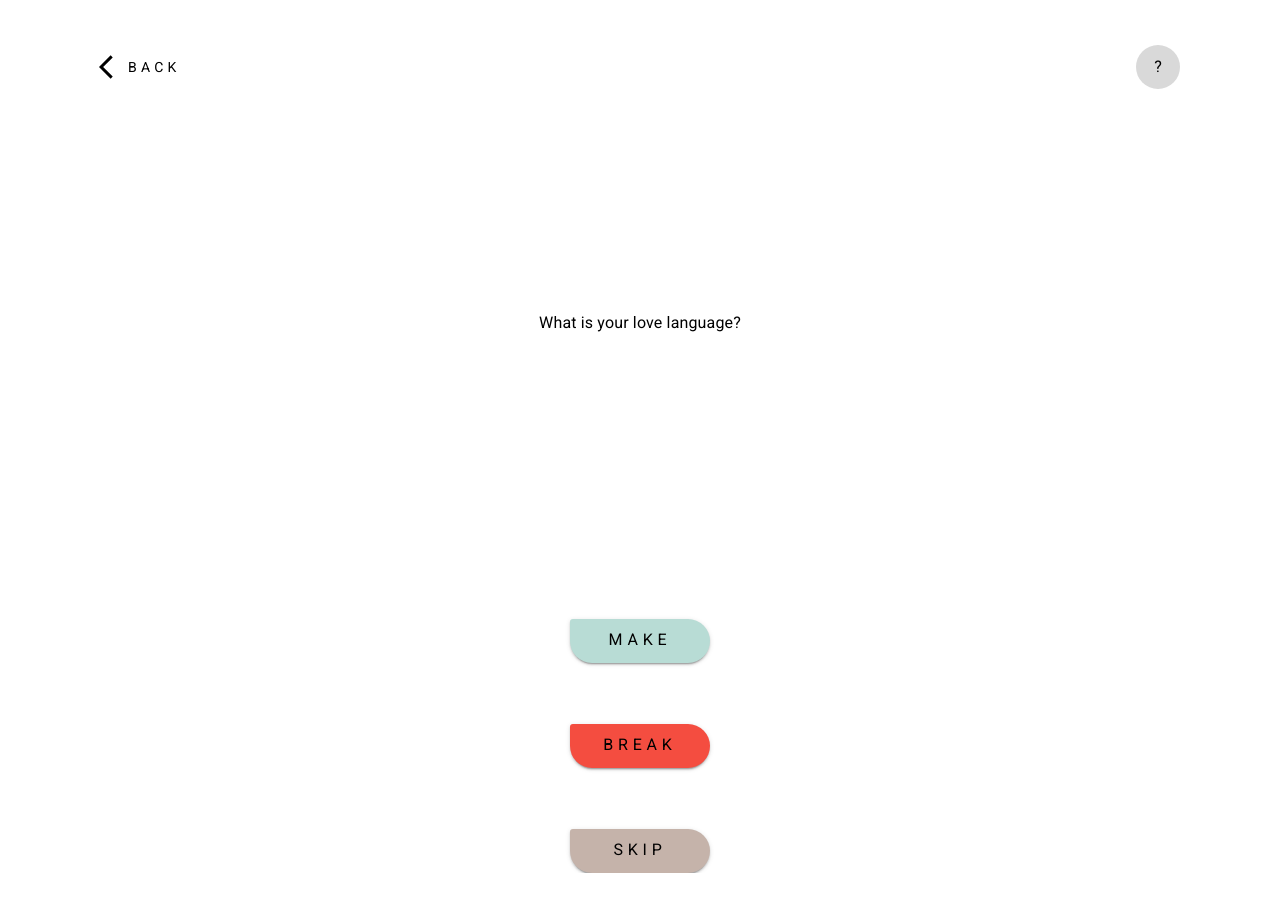
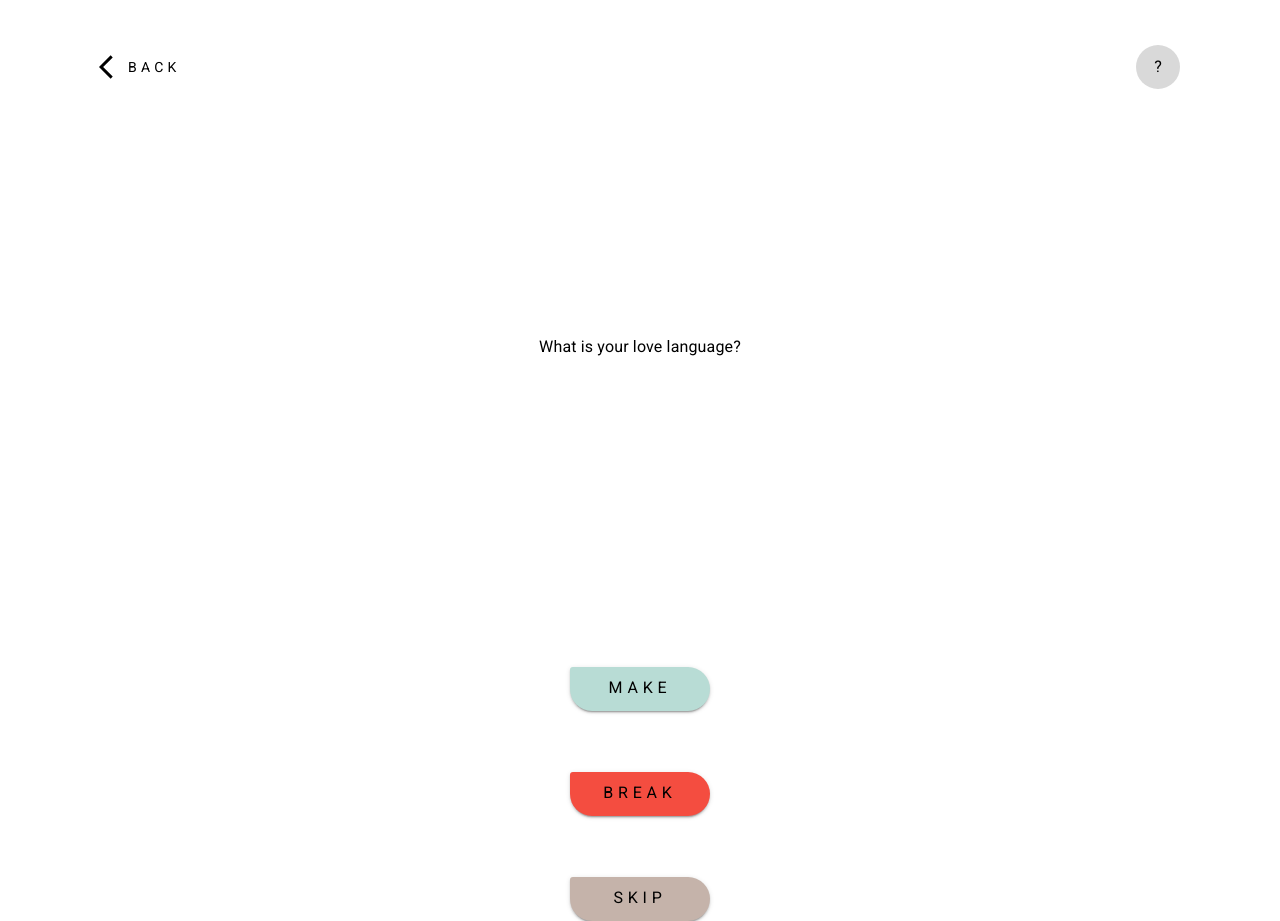
Before and after one commit to johnamielyasis/makebreaktest, a React (Create React App) app: page / in a window 1280 px wide. Both pictures are taken after a click on the button "PLAY". Before the commit the page ends 873 px from the top, so only its background shows below. Built offline with nearby package versions, Linux system fonts and the light colour scheme.

Commit message:
adds spacing to continue arrow

```diff
--- a/src/components/molecules/QuestionCard.jsx
+++ b/src/components/molecules/QuestionCard.jsx
@@ -25,10 +25,12 @@ const QuestionCard = () => {
       justifyContent="flex-end"
       alignItems="center"
       margin="20% 0%"
+      padding="24px"
     >
       <StyledTypography
         style={{
           fontSize: "16px",
+          justifyContent: "center"
         }}
       >
         {questions[index.questionIndex]}
--- a/src/components/organisms/LandingNav.jsx
+++ b/src/components/organisms/LandingNav.jsx
@@ -39,6 +39,7 @@ const LandingNav = () => {
           <MdArrowForwardIos
             style={{
               fontSize: "28px",
+              margin: "0px 24px 0px 0px"
             }}
           />
         </NavDiv>) : ''
```
